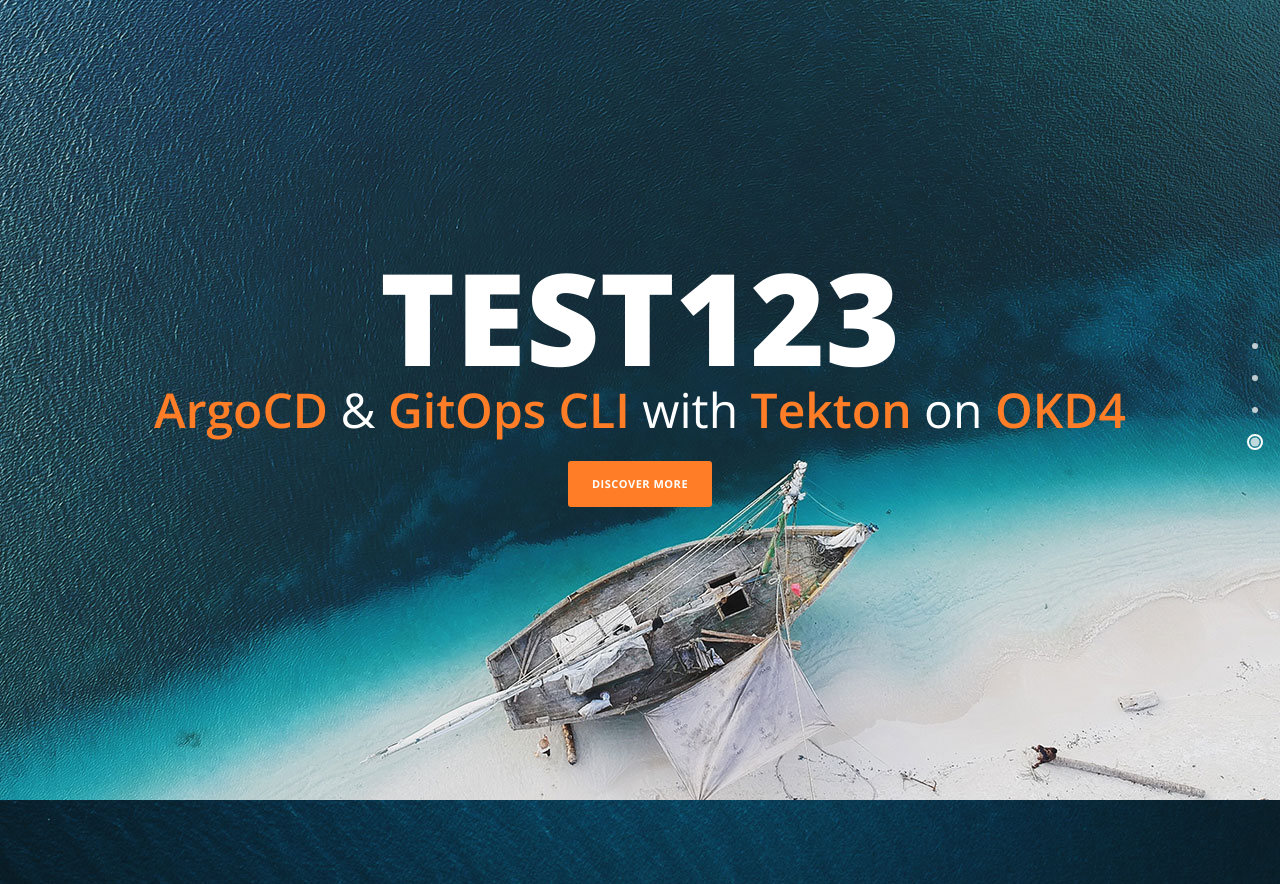
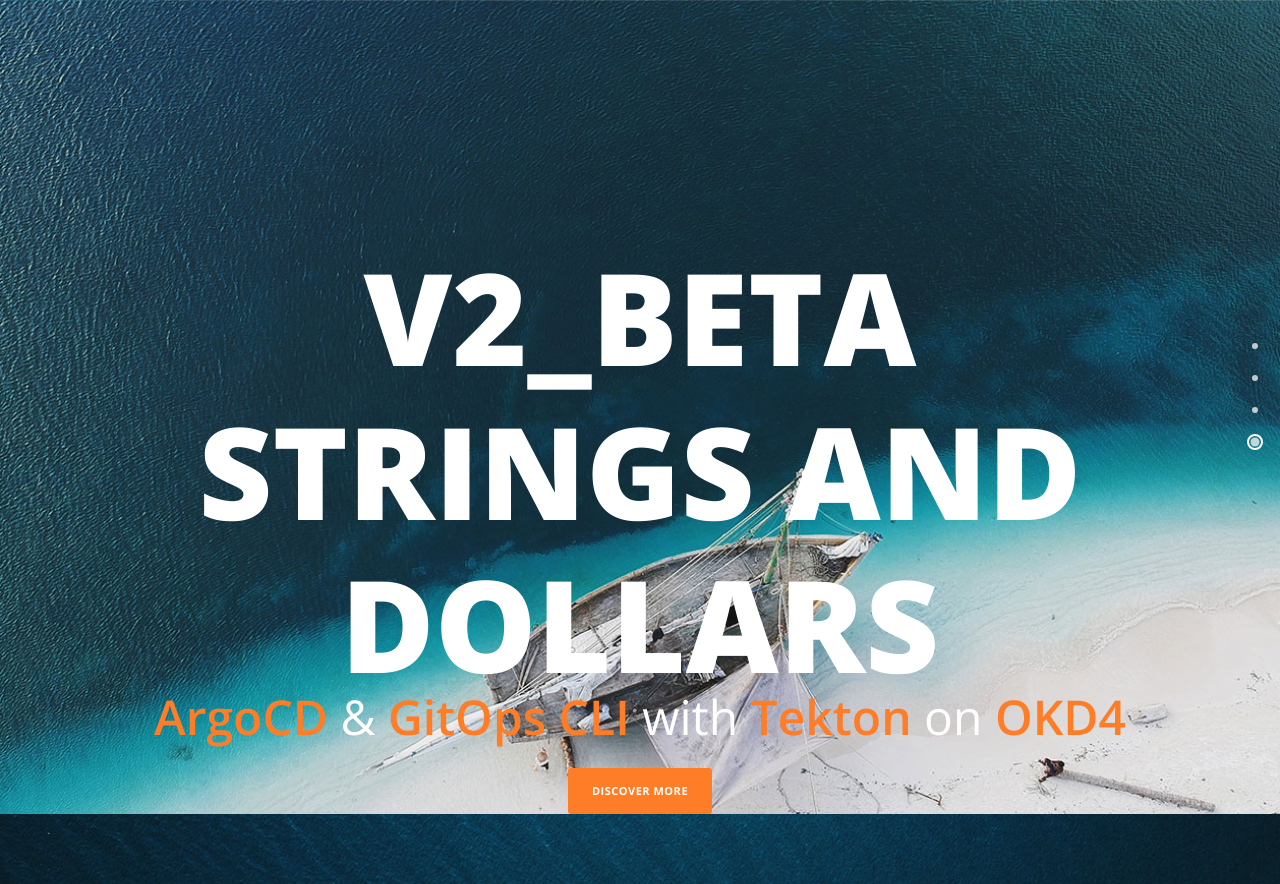
Before and after one commit to baloise-incubator/gitops-nginx-demo, a plain HTML site: page static/index.html in a window 1280 px wide. Shown: the top 884 px of the page. Drawn offline with nearby package versions, Linux system fonts and the light colour scheme.

Commit message:
v2_beta strings and dollars

```diff
--- a/static/index.html
+++ b/static/index.html
@@ -32,7 +32,7 @@
     <div class="parallax-content baner-content" id="home">
         <div class="container">
             <div class="first-content">
-                <h1>TEST123</h1>
+                <h1>v2_beta strings and dollars</h1>
                 <span><em>ArgoCD</em> & <em>GitOps CLI</em> with <em>Tekton</em> on <em>OKD4</em></span>
                 <div class="primary-button">
                     <a href="#process">Discover More</a>
```
